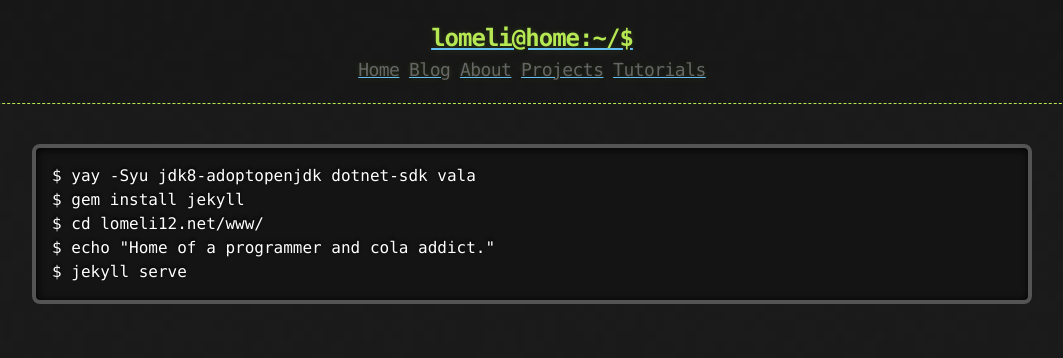
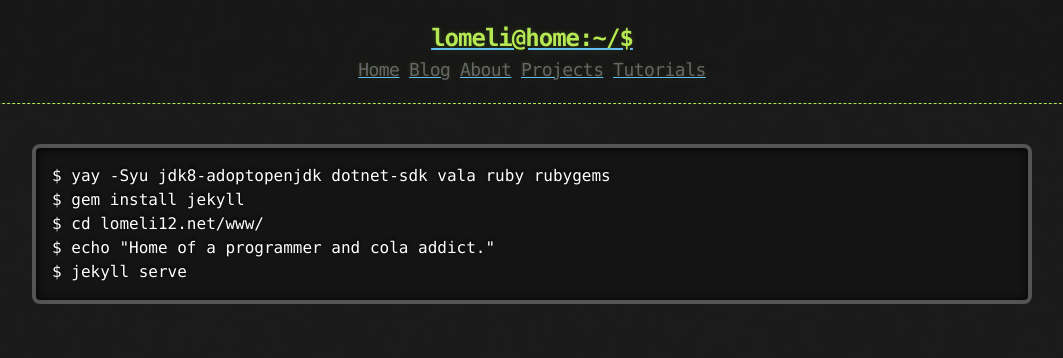
Before and after one commit to Lomeli12/Lomeli12.net, a Jekyll site: the page built from index.md, in a window 1280 px wide. Shown: the top 358 px of the page, without its empty margins (108-1171 px from the left). Built offline with Jekyll 4.4.1, drawn with Linux system fonts in a browser that asks for light colours; nearby versions of some CDN libraries; library files that are not in the unit come from our copies.

Commit message:
Just realized the command on the homepage doesn't make sense if it doesn't install ruby

```diff
--- a/index.md
+++ b/index.md
@@ -2,7 +2,7 @@
 layout: default
 ---
 
-<pre><code class="language-bash">$ yay -Syu jdk8-adoptopenjdk dotnet-sdk vala
+<pre><code class="language-bash">$ yay -Syu jdk8-adoptopenjdk dotnet-sdk vala ruby rubygems
 $ gem install jekyll
 $ cd lomeli12.net/www/
 $ echo "Home of a programmer and cola addict."
```
